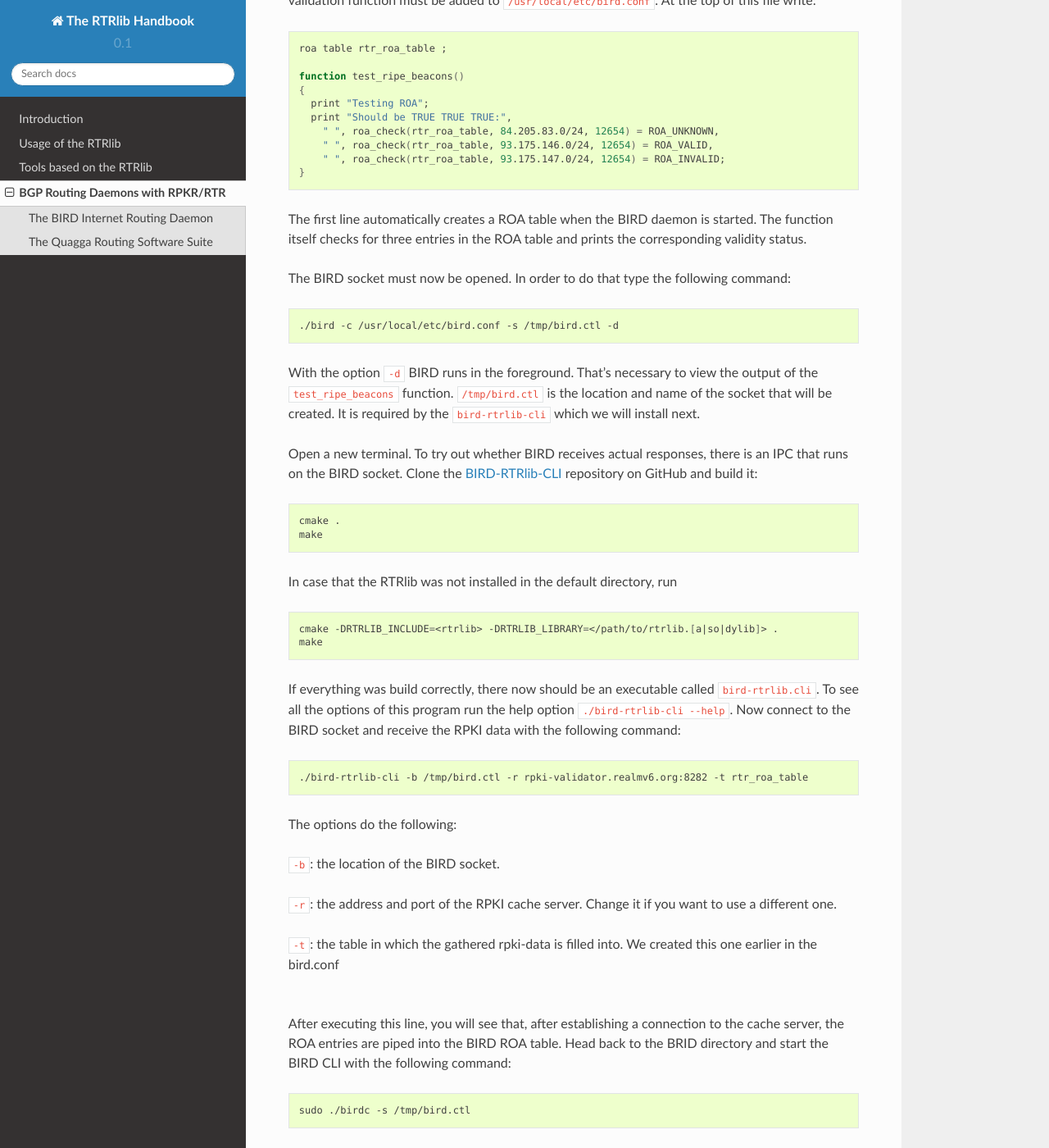
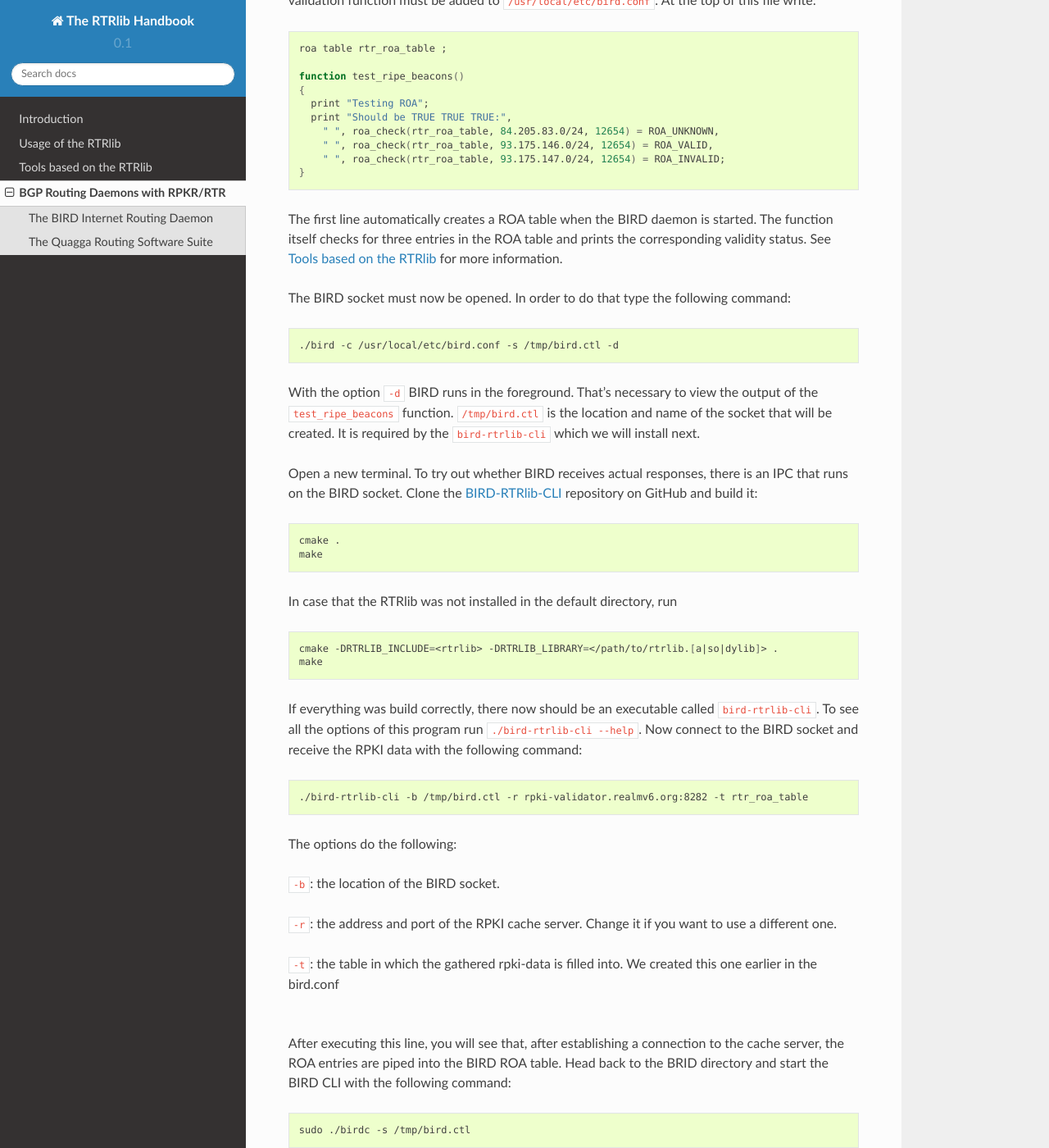
Before and after one commit to rtrlib/handbook, a Sphinx documentation site: the page built from source/bgprd.rst, in a window 1280 px wide and 1400 px high, scrolled down 521 px. Shown: the whole window at 82% size. Built offline with Sphinx 7.4.7 and the Read the Docs theme 2.0.0, drawn with Linux system fonts in a browser that asks for light colours; some of the changed text lies outside the part shown.

Commit message:
Error fixes in the daemon chapter.

```diff
--- a/source/bgprd.rst
+++ b/source/bgprd.rst
@@ -36,7 +36,7 @@
   }
 
 The first line automatically creates a ROA table when the BIRD daemon is started. The function itself checks for three entries in the ROA table
-and prints the corresponding validity status.
+and prints the corresponding validity status. See :ref:`tools` for more information.
 
 The BIRD socket must now be opened. In order to do that type the following command:
 
@@ -62,7 +62,7 @@
   cmake -DRTRLIB_INCLUDE=<rtrlib> -DRTRLIB_LIBRARY=</path/to/rtrlib.[a|so|dylib]> .
   make
 
-If everything was build correctly, there now should be an executable called :bash:`bird-rtrlib.cli`. To see all the options of this program run the help option
+If everything was build correctly, there now should be an executable called :bash:`bird-rtrlib-cli`. To see all the options of this program run
 :bash:`./bird-rtrlib-cli --help`.
 Now connect to the BIRD socket and receive the RPKI data with the following command:
 
```
Also changed, not shown: other parts of source/bgprd.rst (+3 -3 lines).
